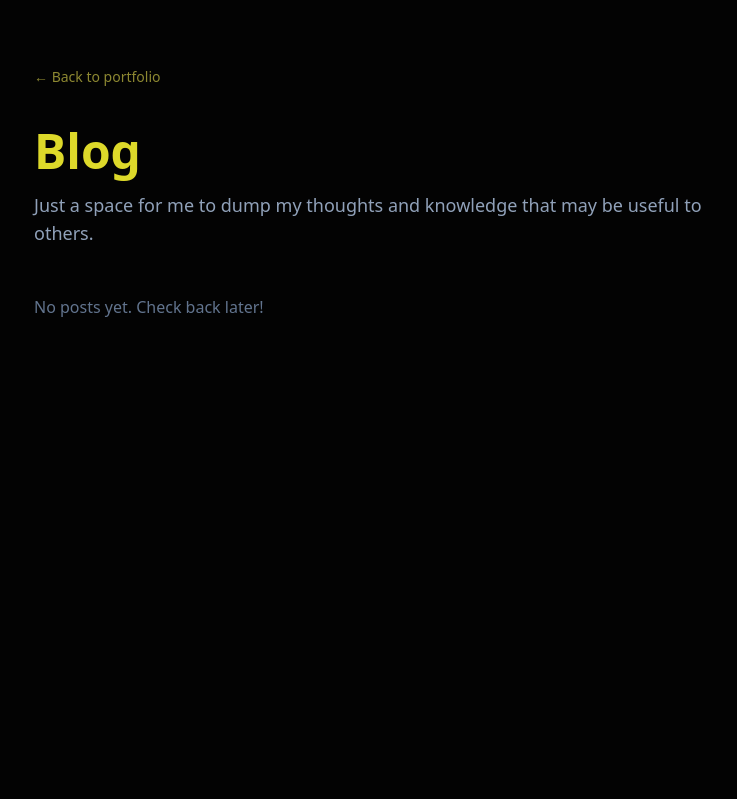
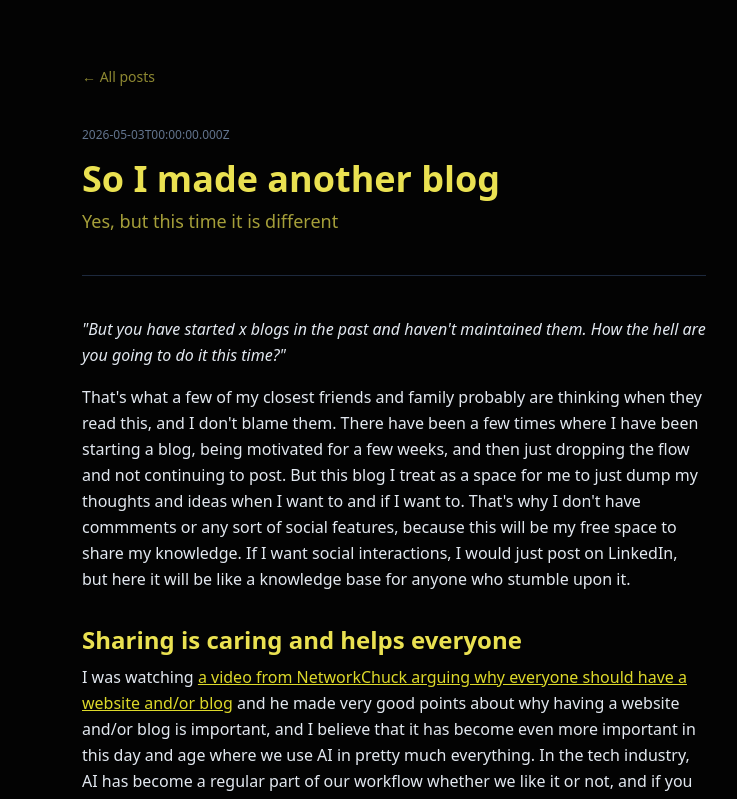
Before and after one commit to SebastianHallman/portfoliowebpage, a React (Vite) app: page /blog/so-I-made-another-blog in a window 1280 px wide. Before the commit this address led to /blog. Shown: the top 799 px of the page, without its empty margins (246-983 px from the left). Built offline with nearby package versions, Linux system fonts and the light colour scheme.

Commit message:
Blog post

```diff
--- a/src/pages/BlogList.jsx
+++ b/src/pages/BlogList.jsx
@@ -38,9 +38,11 @@ export default function BlogList() {
               )}
               <div className='p-6'>
                 <div className='flex items-center gap-3 mb-3'>
-                  <span className='text-xs bg-[#DDD92A] text-black px-2 py-1 rounded-full font-semibold'>
-                    {post.category}
-                  </span>
+                  {post.category && (
+                    <span className='text-xs bg-[#DDD92A] text-black px-2 py-1 rounded-full font-semibold'>
+                      {post.category}
+                    </span>
+                  )}
                   <span className='text-xs text-slate-500'>{post.date}</span>
                 </div>
                 <h2 className='text-2xl font-bold group-hover:text-[#DDD92A] transition duration-300 mb-1'>
--- a/src/pages/BlogPost.jsx
+++ b/src/pages/BlogPost.jsx
@@ -70,13 +70,15 @@ export default function BlogPost() {
         )}
 
         <div className='flex items-center gap-3 mb-4'>
-          <span className='text-xs bg-[#DDD92A] text-black px-2 py-1 rounded-full font-semibold'>
-            {category}
-          </span>
+          {category && (
+            <span className='text-xs bg-[#DDD92A] text-black px-2 py-1 rounded-full font-semibold'>
+              {category}
+            </span>
+          )}
           <span className='text-xs text-slate-500'>{date}</span>
         </div>
 
-        <h1 className='text-4xl font-bold mb-2'>{title}</h1>
+        <h1 className='text-4xl text-[#EAE151] font-bold mb-2'>{title}</h1>
         <p className='text-lg text-[#EAE151] opacity-70 mb-10'>{subtitle}</p>
 
         <hr className='border-slate-800 mb-10' />
--- /dev/null
+++ b/src/posts/so-I-made-another-blog.mdx
@@ -0,0 +1,28 @@
+---
+title: So I made another blog
+subtitle: Yes, but this time it is different
+date: 2026-05-03
+excerpt: Oh boy, here we go again.
+---
+
+*"But you have started x blogs in the past and haven't maintained them. How the hell are you going to do it this time?"*
+
+That's what a few of my closest friends and family probably are thinking when they read this, and I don't blame them. There have been a few times where I have been starting a blog, being motivated for a few weeks, and then just dropping the flow and not continuing to post. But this blog I treat as a space for me to just dump my thoughts and ideas when I want to and if I want to. That's why I don't have commments or any sort of social features, because this will be my free space to share my knowledge. If I want social interactions, I would just post on LinkedIn, but here it will be like a knowledge base for anyone who stumble upon it.
+
+## Sharing is caring and helps everyone
+
+I was watching [a video from NetworkChuck arguing why everyone should have a website and/or blog](https://www.youtube.com/watch?v=EXfFBEuCAr0) and he made very good points about why having a website and/or blog is important, and I believe that it has become even more important in this day and age where we use AI in pretty much everything. In the tech industry, AI has become a regular part of our workflow whether we like it or not, and if you don't use it, you will be left behind. Companies often require that you use AI in your workflow, and that is not a bad thing in itself, but I get the feeling that building portfolio projects and posting them on a site is less valuable than before. Anyone can use AI to build impressive projects, and since this is so easy to do, it is harder to differentiate yourself from the crowd. More knowledgable people will be able to use AI better and with more quality, but that will be noticed more by more nitty gritty inspectation of the project, and that is not something that everyone will do when looking at your portfolio. Creating a blog and sharing your own perspective is a quick way to show how you think, and that is more important than ever.
+
+On a side note, I took two courses in ethical hacking as my last part of my studies, and I had to do my own research on how to capture certain flags and how to do certain things. I did use a lot of googling, YouTubing and even using AI to find the solutions. While doing this, I stumbled upon a few blogs that contained documented proof-of-concepts of exploits, and these were the intended solutions to the challenges. Someone just took the time to write down their thought process and how they solved a problem, and that helped me to learn new things and expand my knowledge. That is the magic of a blog, and I want to contribute. I am an educated engineer, I know how to solve problems and love to tinker with stuff (especially code). Maybe I can help someone else by sharing my knowledge and experience, and that is what I want to do with this blog.
+
+And I think a blog is a low barrier way to do this. I did create a YouTube channel with the intention of doing this, and since I already create chess content, I thought it would be a good idea to also create tech content, but it is a lot harder than you think. I have been creating chess content for over 5 years, and while I enjoy it, I don't see myself as a good video creator. I am comfortable with streaming chess amd posting highlights as shorts, but I still struggle to create good long form content. A blog is just an easier to write and post your thing. I already have my portfolio website, and adding a blog to it was very easy. Whenever I want to create a new post, I just create a new markdown file, write my thoughts, and push it to GitHub. And boom, a new blog post is live. No WordPress, no databases, no authentication, just another file that I edit in the same way I edit my code. It is just a part of my workflow, and that is a low entry barrier to start sharing my knowledge and experience.
+
+## I miss writing
+
+Well, I have never been the one that writes a lot, but I miss the type of writing before the university. In high school, you had to write reports, but also stories, arguments, poems and more. Although it had some requirements you had to follow, you could still be creative and had freedom of how you wrote. You could have an unique style, and still write stuff your way. In the past few years, my writing has been limited to techhnical reports, documentation and thesis. While I am proud of that work and I take pride in it, it felt like a daunting type of writing, and this took away the fun of writing. I want to write about whatever I want, and I want to have fun doing it. Now with a blog, I can write about whatever I want, do it my way, and don't have to worry about some requirements that would qualify how "good" the text is. Now it is just the content that matters, and I will now just have to enjoy the process of sharing my knowledge.
+
+## Do like me, start your own blog
+
+If you are reading this as a fellow junior developer/fresh graduate or similar and already have a portfolio website that is easy for you to edit, just implement a blog on it. It is fairly easy if you have some technical knowledge, which I assume you do if you are reading this. It is a great way to share about who you are, and that is a very important thing to do. You have one thing that is unique to you, and that is your perspective. If you don't show it, you are just another person in the crowd, and that is not what you want. Be proud of who you are and be loud about it. Be you, because nobody will do it for you. We live in a crazy age with AI and it is easier than ever to create, but wherever we will end up in the future, where we still use AI or live in a world where the AI bubble has popped, you will have your perspective, knowledge and experience, and that is what will make you unique. Use that to your advantage and share it with the world. You never know who you might help, or where you will end up, just by writing out your thoughts into a blog post.
+
+Don't overthink it, just do it.
```
